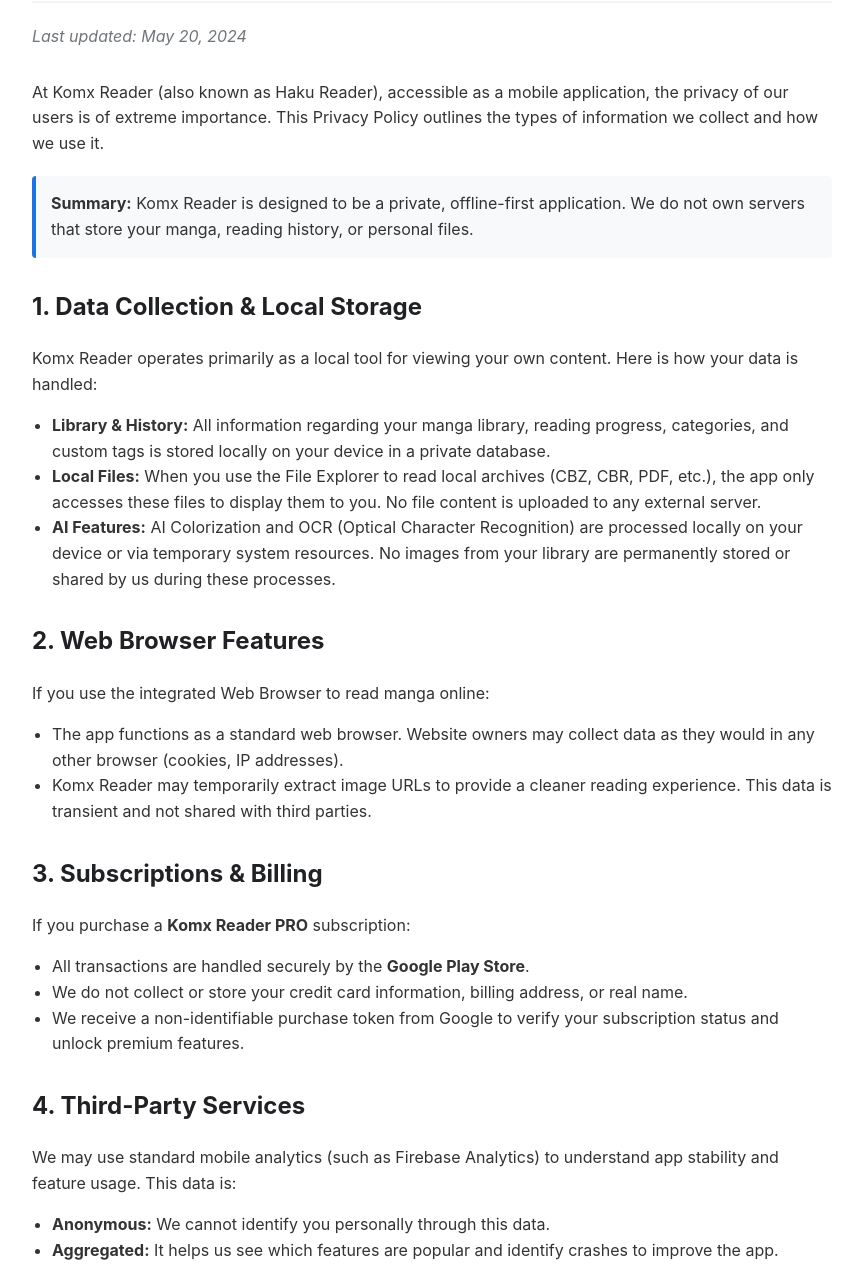
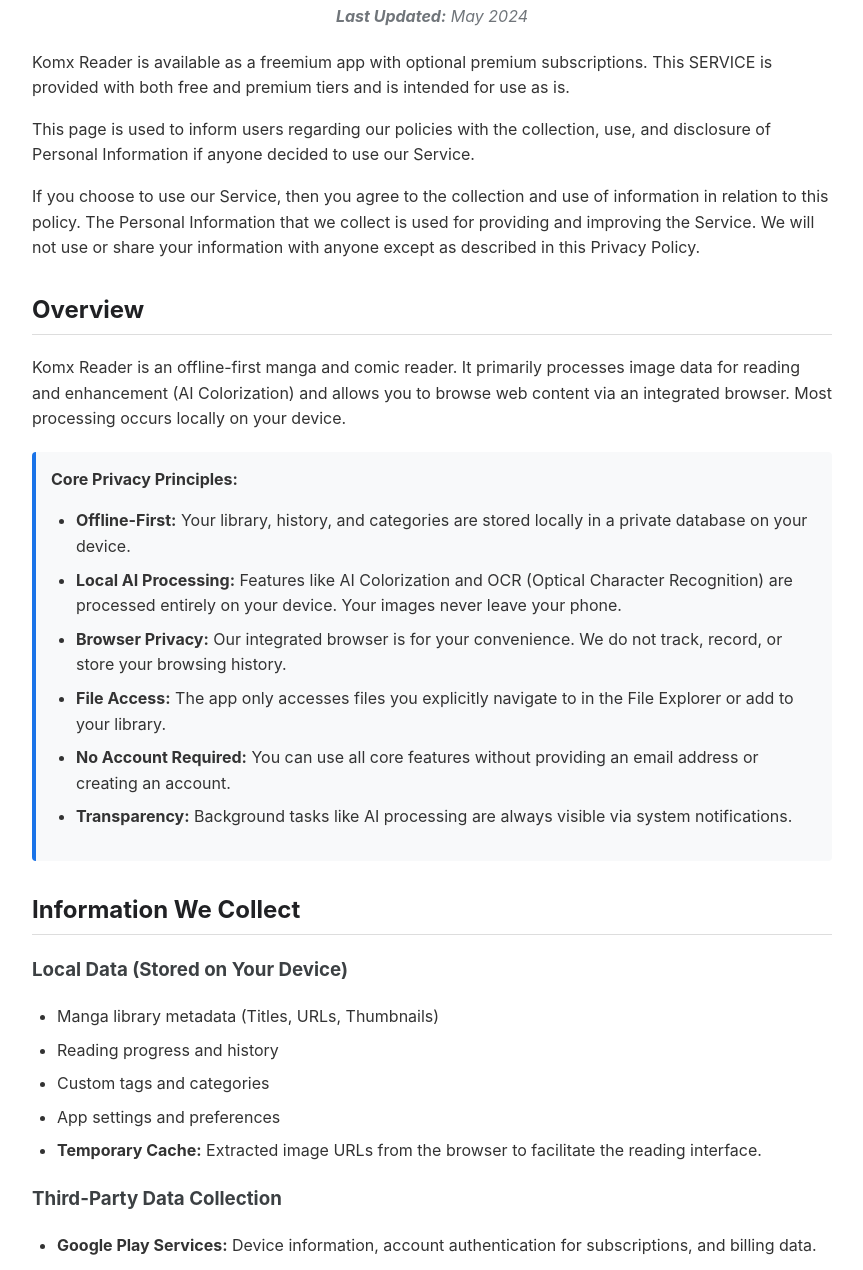
Before and after one commit to cosmomime/komx-privacy-policy, a plain HTML site: page index.html in a window 1280 px wide. Shown: the part 122-1392 px from the top of the page, without its empty margins (208-1071 px from the left). Drawn offline with Linux system fonts and the light colour scheme.

Commit message:
Update index.html

```diff
--- a/index.html
+++ b/index.html
@@ -3,76 +3,154 @@
 <head>
     <meta charset="UTF-8">
     <meta name="viewport" content="width=device-width, initial-scale=1.0">
-    <title>Privacy Policy - Komx Reader</title>
+    <title>Komx Reader - Privacy Policy</title>
     <style>
-        body { font-family: -apple-system, BlinkMacSystemFont, "Segoe UI", Roboto, Helvetica, Arial, sans-serif; line-height: 1.6; color: #333; max-width: 800px; margin: 0 auto; padding: 40px 20px; }
-        h1 { color: #1a73e8; border-bottom: 2px solid #f1f3f4; padding-bottom: 10px; }
-        h2 { color: #202124; margin-top: 30px; }
-        .date { color: #70757a; font-style: italic; margin-bottom: 30px; }
-        ul { padding-left: 20px; }
-        .highlight { background: #f8f9fa; padding: 15px; border-left: 4px solid #1a73e8; border-radius: 4px; margin: 20px 0; }
-        footer { margin-top: 50px; padding-top: 20px; border-top: 1px solid #eee; font-size: 0.9em; color: #70757a; text-align: center; }
+        body {
+            font-family: -apple-system, BlinkMacSystemFont, "Segoe UI", Roboto, Helvetica, Arial, sans-serif;
+            line-height: 1.6;
+            color: #333;
+            max-width: 800px;
+            margin: 0 auto;
+            padding: 20px;
+        }
+        h1 {
+            color: #1a73e8;
+            text-align: center;
+            padding-bottom: 10px;
+            border-bottom: 2px solid #1a73e8;
+        }
+        h2 {
+            color: #202124;
+            margin-top: 30px;
+            padding-bottom: 5px;
+            border-bottom: 1px solid #ddd;
+        }
+        h3 {
+            color: #3c4043;
+            margin-top: 20px;
+        }
+        ul {
+            padding-left: 25px;
+        }
+        li {
+            margin-bottom: 8px;
+        }
+        a {
+            color: #1a73e8;
+            text-decoration: none;
+        }
+        a:hover {
+            text-decoration: underline;
+        }
+        .footer {
+            margin-top: 50px;
+            text-align: center;
+            font-size: 0.9em;
+            color: #70757a;
+            border-top: 1px solid #ddd;
+            padding-top: 20px;
+        }
+        .highlight {
+            background-color: #f8f9fa;
+            padding: 15px;
+            border-left: 4px solid #1a73e8;
+            border-radius: 4px;
+            margin: 20px 0;
+        }
+        .date {
+            text-align: center;
+            font-style: italic;
+            color: #70757a;
+            margin-bottom: 20px;
+        }
     </style>
 </head>
 <body>
-    <h1>Privacy Policy for Komx Reader</h1>
-    <p class="date">Last updated: May 20, 2024</p>
+<h1>Privacy Policy</h1>
 
-    <p>At Komx Reader (also known as Haku Reader), accessible as a mobile application, the privacy of our users is of extreme importance. This Privacy Policy outlines the types of information we collect and how we use it.</p>
+<div class="date"><strong>Last Updated:</strong> May 2024</div>
+
+<p>Komx Reader is available as a freemium app with optional premium subscriptions. This SERVICE is provided with both free and premium tiers and is intended for use as is.</p>
+<p>This page is used to inform users regarding our policies with the collection, use, and disclosure of Personal Information if anyone decided to use our Service.</p>
+<p>If you choose to use our Service, then you agree to the collection and use of information in relation to this policy. The Personal Information that we collect is used for providing and improving the Service. We will not use or share your information with anyone except as described in this Privacy Policy.</p>
+
+<h2>Overview</h2>
+<p>Komx Reader is an offline-first manga and comic reader. It primarily processes image data for reading and enhancement (AI Colorization) and allows you to browse web content via an integrated browser. Most processing occurs locally on your device.</p>
 
 <div class="highlight">
-        <strong>Summary:</strong> Komx Reader is designed to be a private, offline-first application. We do not own servers that store your manga, reading history, or personal files.
+    <strong>Core Privacy Principles:</strong>
+    <ul>
+        <li><strong>Offline-First:</strong> Your library, history, and categories are stored locally in a private database on your device.</li>
+        <li><strong>Local AI Processing:</strong> Features like AI Colorization and OCR (Optical Character Recognition) are processed entirely on your device. Your images never leave your phone.</li>
+        <li><strong>Browser Privacy:</strong> Our integrated browser is for your convenience. We do not track, record, or store your browsing history.</li>
+        <li><strong>File Access:</strong> The app only accesses files you explicitly navigate to in the File Explorer or add to your library.</li>
+        <li><strong>No Account Required:</strong> You can use all core features without providing an email address or creating an account.</li>
+        <li><strong>Transparency:</strong> Background tasks like AI processing are always visible via system notifications.</li>
+    </ul>
 </div>
 
-    <h2>1. Data Collection & Local Storage</h2>
-    <p>Komx Reader operates primarily as a local tool for viewing your own content. Here is how your data is handled:</p>
+<h2>Information We Collect</h2>
+
+<h3>Local Data (Stored on Your Device)</h3>
 <ul>
-        <li><strong>Library & History:</strong> All information regarding your manga library, reading progress, categories, and custom tags is stored locally on your device in a private database.</li>
-        <li><strong>Local Files:</strong> When you use the File Explorer to read local archives (CBZ, CBR, PDF, etc.), the app only accesses these files to display them to you. No file content is uploaded to any external server.</li>
-        <li><strong>AI Features:</strong> AI Colorization and OCR (Optical Character Recognition) are processed locally on your device or via temporary system resources. No images from your library are permanently stored or shared by us during these processes.</li>
+    <li>Manga library metadata (Titles, URLs, Thumbnails)</li>
+    <li>Reading progress and history</li>
+    <li>Custom tags and categories</li>
+    <li>App settings and preferences</li>
+    <li><strong>Temporary Cache:</strong> Extracted image URLs from the browser to facilitate the reading interface.</li>
 </ul>
 
-    <h2>2. Web Browser Features</h2>
-    <p>If you use the integrated Web Browser to read manga online:</p>
+<h3>Third-Party Data Collection</h3>
 <ul>
-        <li>The app functions as a standard web browser. Website owners may collect data as they would in any other browser (cookies, IP addresses).</li>
-        <li>Komx Reader may temporarily extract image URLs to provide a cleaner reading experience. This data is transient and not shared with third parties.</li>
+    <li><strong>Google Play Services:</strong> Device information, account authentication for subscriptions, and billing data.</li>
+    <li><strong>Google Play Billing:</strong> Purchase transactions and subscription status tokens. We do not see or store your credit card details.</li>
+    <li><strong>Firebase Analytics & Crashlytics:</strong> Anonymized usage statistics and crash reports to help us improve app stability.</li>
 </ul>
 
-    <h2>3. Subscriptions & Billing</h2>
-    <p>If you purchase a <strong>Komx Reader PRO</strong> subscription:</p>
+<h2>Subscriptions & Premium Features</h2>
+<p>We offer <strong>Komx Reader PRO</strong> subscriptions processed through Google Play Billing:</p>
+
+<p><strong>Purchase Information:</strong></p>
 <ul>
-        <li>All transactions are handled securely by the <strong>Google Play Store</strong>.</li>
-        <li>We do not collect or store your credit card information, billing address, or real name.</li>
-        <li>We receive a non-identifiable purchase token from Google to verify your subscription status and unlock premium features.</li>
+    <li>Transaction details (date, product ID) are managed by Google.</li>
+    <li>We receive a non-identifiable token to verify your PRO status.</li>
+    <li><strong>Premium Privacy:</strong> Premium users are not subject to any advertising data collection (if advertisements are integrated in the future).</li>
 </ul>
 
-    <h2>4. Third-Party Services</h2>
-    <p>We may use standard mobile analytics (such as Firebase Analytics) to understand app stability and feature usage. This data is:</p>
+<h2>Permissions & Data Usage</h2>
 <ul>
-        <li><strong>Anonymous:</strong> We cannot identify you personally through this data.</li>
-        <li><strong>Aggregated:</strong> It helps us see which features are popular and identify crashes to improve the app.</li>
+    <li><strong>Storage Access (All Files):</strong> Required to find and display your local comic archives (CBZ, CBR, etc.).</li>
+    <li><strong>Internet:</strong> Required for the integrated Web Browser and to verify subscription status with Google.</li>
+    <li><strong>Notifications:</strong> Used to show progress for long-running AI tasks.</li>
+    <li><strong>Foreground Services:</strong> Used to ensure AI Colorization tasks are not interrupted if you switch apps.</li>
 </ul>
 
-    <h2>5. Permissions</h2>
-    <p>The app requires specific permissions to function:</p>
+<h2>Browser Translate & Image Extraction</h2>
+<p>When using the "Browse" feature:</p>
 <ul>
-        <li><strong>Storage Access:</strong> Required to read your local manga files and save colorized results.</li>
-        <li><strong>Internet:</strong> Required for the Web Browser feature and to verify subscription status.</li>
+    <li>The app captures visual elements of the web view solely to provide a reader interface. This is processed locally.</li>
+    <li>We do not monitor or store passwords or personal data entered into the web browser.</li>
+    <li>Cookies and site data are managed by the system WebView and can be cleared via your device settings.</li>
 </ul>
 
-    <h2>6. Children's Privacy</h2>
-    <p>Komx Reader does not knowingly collect any Personal Identifiable Information from children under the age of 13. If you believe your child has provided such information, please contact us, and we will remove it immediately.</p>
+<h2>Security</h2>
+<p>We prioritize your data security. By processing your manga and AI tasks locally, your most sensitive data (your images) never leaves your control. Payment processing uses Google's secure infrastructure. While we implement best practices, please remember that no method of electronic storage is 100% secure.</p>
 
-    <h2>7. Changes to This Policy</h2>
-    <p>We may update our Privacy Policy from time to time. We will notify you of any changes by posting the new Privacy Policy on this page. You are advised to review this page periodically.</p>
+<h2>User Responsibility</h2>
+<p>Users are solely responsible for the content they read and the rights to any material they colorize or translate using this tool. Komx Reader is a tool for personal use only; please comply with all applicable copyright laws.</p>
 
-    <h2>8. Contact Us</h2>
-    <p>If you have any questions about this Privacy Policy, please contact us at:<br>
+<h2>Children's Privacy</h2>
+<p>Komx Reader does not knowingly collect any Personal Identifiable Information from children under the age of 13. If you believe your child has provided such information, please contact us and we will remove it immediately.</p>
+
+<h2>Changes to This Policy</h2>
+<p>We may update our Privacy Policy from time to time. You are advised to review this page periodically. Changes are effective immediately after they are posted on this page.</p>
+
+<h2>Contact Us</h2>
+<p>If you have any questions or suggestions about our Privacy Policy, do not hesitate to contact us at:<br>
     <strong>cosmomime@gmail.com</strong></p>
 
-    <footer>
-        &copy; 2024 Komx Reader Project. All rights reserved.
-    </footer>
+<div class="footer">
+    <p>&copy; 2024 Komx Reader Project. All rights reserved.</p>
+</div>
 </body>
 </html>
```
Lines whose indentation alone changed are shown as unchanged.
